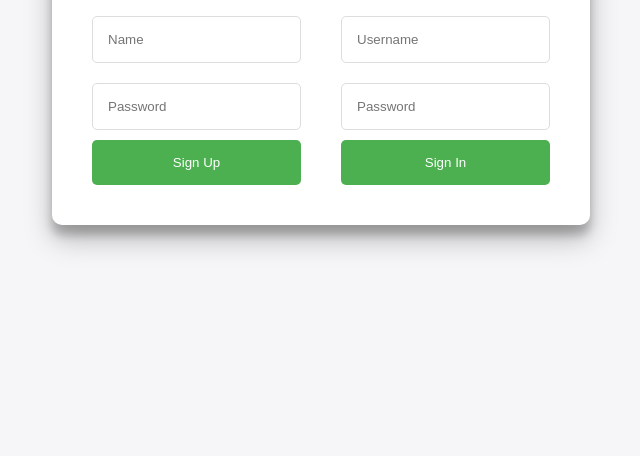
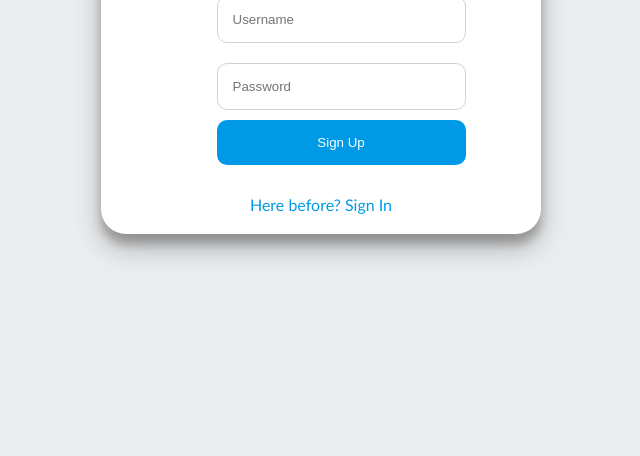
Before and after one commit to avhool/access-webpage, a plain HTML site: page index.html in a window 1280 px wide. Shown: the part 344-800 px from the top of the page, without its empty margins (319-959 px from the left). Drawn offline with Linux system fonts and the light colour scheme.

Commit message:
Update index.html

```diff
--- a/index.html
+++ b/index.html
@@ -3,82 +3,101 @@
 <head>
     <meta charset="UTF-8">
     <meta name="viewport" content="width=device-width, initial-scale=1.0">
-    <title>Sign In / Sign Up</title>
+    <title>Access Page</title>
     <style>
         body {
-            font-family: Arial, sans-serif;
+            font-family: Trebuchet MS, sans-serif;
             display: flex;
             justify-content: center;
             align-items: center;
             height: 100vh;
             margin: 0;
-            background: #f6f5f7;
+            background: #EBEDEF;
         }
         .container {
             background: #fff;
-            border-radius: 10px;
+            border-radius: 25px;
             box-shadow: 0 14px 28px rgba(0,0,0,0.25), 0 10px 10px rgba(0,0,0,0.22);
             display: flex;
+            justify-content: center;
+            align-items: center;
             padding: 20px;
-            max-width: 100%;
-            flex-direction: row;
+            max-width: 400px;
+            width: 100%;
         }
         .form-container {
-            flex: 1;
-            padding: 20px;
+            display: none;
+            flex-direction: column;
+        }
+        .form-container.active {
+            display: flex;
         }
         form {
             display: flex;
             flex-direction: column;
+            padding: 20px;
             width: 100%;
-            max-width: 300px;
+            max-width: 400px;
         }
         input {
             margin: 10px 0;
             padding: 15px;
-            border: 1px solid #ddd;
-            border-radius: 5px;
+            border: 1px solid #D0D3D4;
+            border-radius: 10px;
             width: 100%;
             box-sizing: border-box;
         }
         button {
             padding: 15px;
             border: none;
-            border-radius: 5px;
-            background-color: #4CAF50;
+            border-radius: 10px;
+            background-color: #0099e6;
             color: white;
             cursor: pointer;
         }
         button:hover {
-            background-color: #45a049;
+            background-color: #0088cc ;
         }
-        @media (max-width: 768px) {
-            .container {
-                flex-direction: column;
-            }
+        .toggle-link {
+            margin-top: 10px;
+            color: #0099e6;
+            cursor: pointer;
+            text-align: center;
+        }
+        .toggle-link:hover {
+            text-decoration: underline;
         }
     </style>
 </head>
 <body>
     <div class="container">
-        <div class="form-container sign-up-container">
+        <div id="signUpContainer" class="form-container active">
             <form id="signUpForm">
-                <h1>Sign Up</h1>
-                <input type="text" id="signUpUsername" placeholder="Name" />
-                <input type="password" id="signUpPassword" placeholder="Password" />
+                <h2>Sign Up</h2>
+                <input type="text" id="signUpUsername" placeholder="Username">
+                <input type="password" id="signUpPassword" placeholder="Password">
                 <button type="submit">Sign Up</button>
             </form>
+            <div class="toggle-link" onclick="toggleForms()">Here before? Sign In</div>
         </div>
-        <div class="form-container sign-in-container">
+        <div id="signInContainer" class="form-container">
             <form id="signInForm">
-                <h1>Sign In</h1>
-                <input type="text" id="signInUsername" placeholder="Username" />
-                <input type="password" id="signInPassword" placeholder="Password" />
+                <h2>Sign In</h2>
+                <input type="text" id="signInUsername" placeholder="Username">
+                <input type="password" id="signInPassword" placeholder="Password">
                 <button type="submit">Sign In</button>
             </form>
+            <div class="toggle-link" onclick="toggleForms()">New here? Sign Up</div>
         </div>
     </div>
     <script>
+        function toggleForms() {
+            var signUpContainer = document.getElementById('signUpContainer');
+            var signInContainer = document.getElementById('signInContainer');
+            signUpContainer.classList.toggle('active');
+            signInContainer.classList.toggle('active');
+        }
+
         document.getElementById('signUpForm').addEventListener('submit', function(event) {
             event.preventDefault();
             let username = document.getElementById('signUpUsername').value;
@@ -86,6 +105,7 @@
             localStorage.setItem('username', username);
             localStorage.setItem('password', password);
             alert('Sign up successful!');
+            toggleForms();
         });
 
         document.getElementById('signInForm').addEventListener('submit', function(event) {
```
